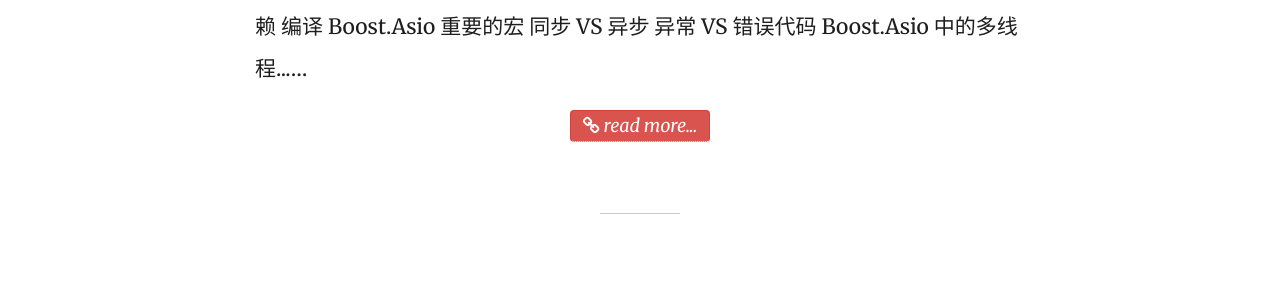
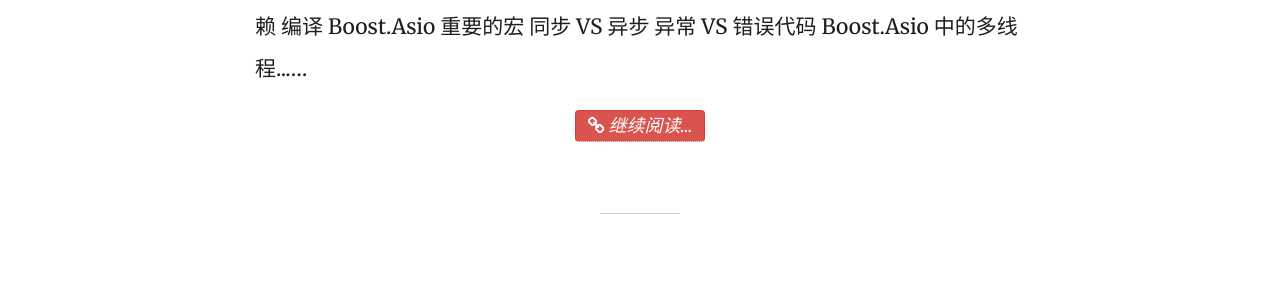
Before and after one commit to mmoaay/mmoaay.github.io, a Jekyll site: the page built from index.html, in a window 1280 px wide and 900 px high, scrolled down 1516 px. Shown: the part 146-446 px from the top of the window. Built offline with Jekyll 4.4.1, drawn with Linux system fonts in a browser that asks for light colours; nearby versions of some CDN libraries; the list of posts is cut into pages by our own code.

Commit message:
修改资源

```diff
--- a/index.html
+++ b/index.html
@@ -47,11 +47,11 @@
 			            <div class="post-body bordered-bottom text-center">
 			                {% if post.description %}
 			                <a href="{{ site.url }}{{ post.url }}" data-toggle="tooltip" title="{{ post.description }}" class="more-link btn btn-danger btn-large">
-			                    <i class="icon-link"></i> permalink...
+			                    <i class="icon-link"></i> 固定链接…
 			                </a>
 			                {% else %}
 			                <a href="{{ site.url }}{{ post.url }}" data-toggle="tooltip" title="继续阅读 {{ post.title }}" class="more-link btn btn-danger btn-large">
-			                    <i class="icon-link"></i> permalink...
+			                    <i class="icon-link"></i> 固定链接…
 			                </a>
 			                {% endif %}
 			            </div>
@@ -126,11 +126,11 @@
 	                <div class="text-center">
 	                    {% if post.description %}
 		                <a href="{{ site.url }}{{ post.url }}" data-toggle="tooltip" title="{{ post.description }}" class="more-link btn btn-danger btn-large">
-		                    <i class="icon-link"></i> see more...
+		                    <i class="icon-link"></i> 继续观看…
 		                </a>
 		                {% else %}
 		                <a href="{{ site.url }}{{ post.url }}" data-toggle="tooltip" title="继续观看 {{ post.title }}" class="more-link btn btn-danger btn-large">
-		                    <i class="icon-link"></i> see more...
+		                    <i class="icon-link"></i> 继续观看…
 		                </a>
 		                {% endif %}
 		            </div>
@@ -161,11 +161,11 @@
 	                    <div class="text-center">
 	                    {% if post.description %}
 		                <a href="{{ site.url }}{{ post.url }}" data-toggle="tooltip" title="{{ post.description }}" class="more-link btn btn-danger btn-large">
-		                    <i class="icon-link"></i> read more...
+		                    <i class="icon-link"></i> 继续阅读…
 		                </a>
 		                {% else %}
 		                <a href="{{ site.url }}{{ post.url }}" data-toggle="tooltip" title="继续阅读 {{ post.title }}" class="more-link btn btn-danger btn-large">
-		                    <i class="icon-link"></i> read more...
+		                    <i class="icon-link"></i> 继续阅读…
 		                </a>
 		                {% endif %}
 		                </div>
@@ -198,11 +198,11 @@
 	                    <div class="text-center">
 	                    {% if post.description %}
 		                <a href="{{ site.url }}{{ post.url }}" data-toggle="tooltip" title="{{ post.description }}" class="more-link btn btn-danger btn-large">
-		                    <i class="icon-link"></i> read more...
+		                    <i class="icon-link"></i> 继续阅读…
 		                </a>
 		                {% else %}
 		                <a href="{{ site.url }}{{ post.url }}" data-toggle="tooltip" title="继续阅读 {{ post.title }}" class="more-link btn btn-danger btn-large">
-		                    <i class="icon-link"></i> read more...
+		                    <i class="icon-link"></i> 继续阅读…
 		                </a>
 		                {% endif %}
 		                </div>
@@ -268,11 +268,11 @@
 			            <div class="post-body bordered-bottom text-center">
 			                {% if post.description %}
 			                <a href="{{ site.url }}{{ post.url }}" data-toggle="tooltip" title="{{ post.description }}" class="more-link btn btn-danger btn-large">
-			                    <i class="icon-link"></i> permalink...
+			                    <i class="icon-link"></i> 固定链接…
 			                </a>
 			                {% else %}
 			                <a href="{{ site.url }}{{ post.url }}" data-toggle="tooltip" title="继续阅读 {{ post.title }}" class="more-link btn btn-danger btn-large">
-			                    <i class="icon-link"></i> permalink...
+			                    <i class="icon-link"></i> 固定链接…
 			                </a>
 			                {% endif %}
 			            </div>
@@ -347,11 +347,11 @@
 	                <div class="text-center">
 	                    {% if post.description %}
 		                <a href="{{ site.url }}{{ post.url }}" data-toggle="tooltip" title="{{ post.description }}" class="more-link btn btn-danger btn-large">
-		                    <i class="icon-link"></i> see more...
+		                    <i class="icon-link"></i> 继续观看…
 		                </a>
 		                {% else %}
 		                <a href="{{ site.url }}{{ post.url }}" data-toggle="tooltip" title="继续观看 {{ post.title }}" class="more-link btn btn-danger btn-large">
-		                    <i class="icon-link"></i> see more...
+		                    <i class="icon-link"></i> 继续观看…
 		                </a>
 		                {% endif %}
 		            </div>
@@ -382,11 +382,11 @@
 	                    <div class="text-center">
 	                    {% if post.description %}
 		                <a href="{{ site.url }}{{ post.url }}" data-toggle="tooltip" title="{{ post.description }}" class="more-link btn btn-danger btn-large">
-		                    <i class="icon-link"></i> read more...
+		                    <i class="icon-link"></i> 继续阅读…
 		                </a>
 		                {% else %}
 		                <a href="{{ site.url }}{{ post.url }}" data-toggle="tooltip" title="继续阅读 {{ post.title }}" class="more-link btn btn-danger btn-large">
-		                    <i class="icon-link"></i> read more...
+		                    <i class="icon-link"></i> 继续阅读…
 		                </a>
 		                {% endif %}
 		                </div>
@@ -419,11 +419,11 @@
 	                    <div class="text-center">
 	                    {% if post.description %}
 		                <a href="{{ site.url }}{{ post.url }}" data-toggle="tooltip" title="{{ post.description }}" class="more-link btn btn-danger btn-large">
-		                    <i class="icon-link"></i> read more...
+		                    <i class="icon-link"></i> 继续阅读…
 		                </a>
 		                {% else %}
 		                <a href="{{ site.url }}{{ post.url }}" data-toggle="tooltip" title="继续阅读 {{ post.title }}" class="more-link btn btn-danger btn-large">
-		                    <i class="icon-link"></i> read more...
+		                    <i class="icon-link"></i> 继续阅读…
 		                </a>
 		                {% endif %}
 		                </div>
```
